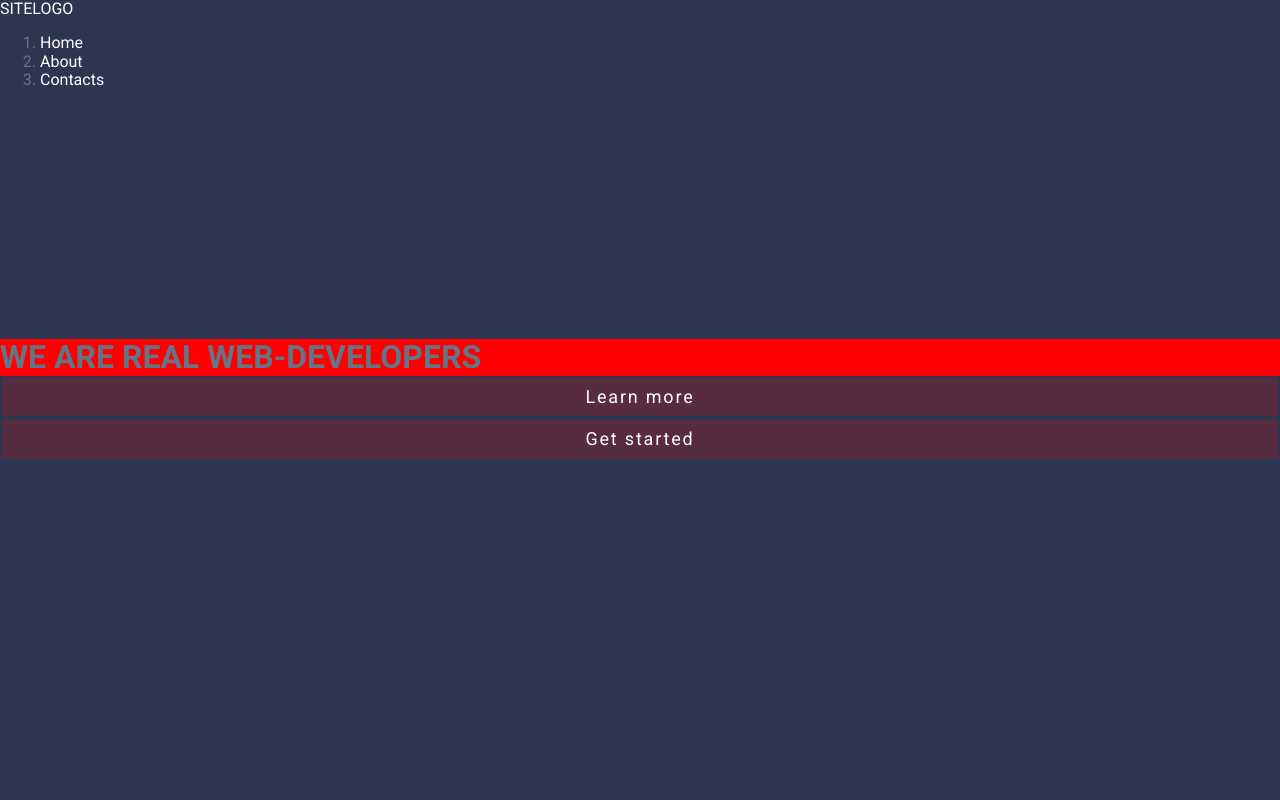
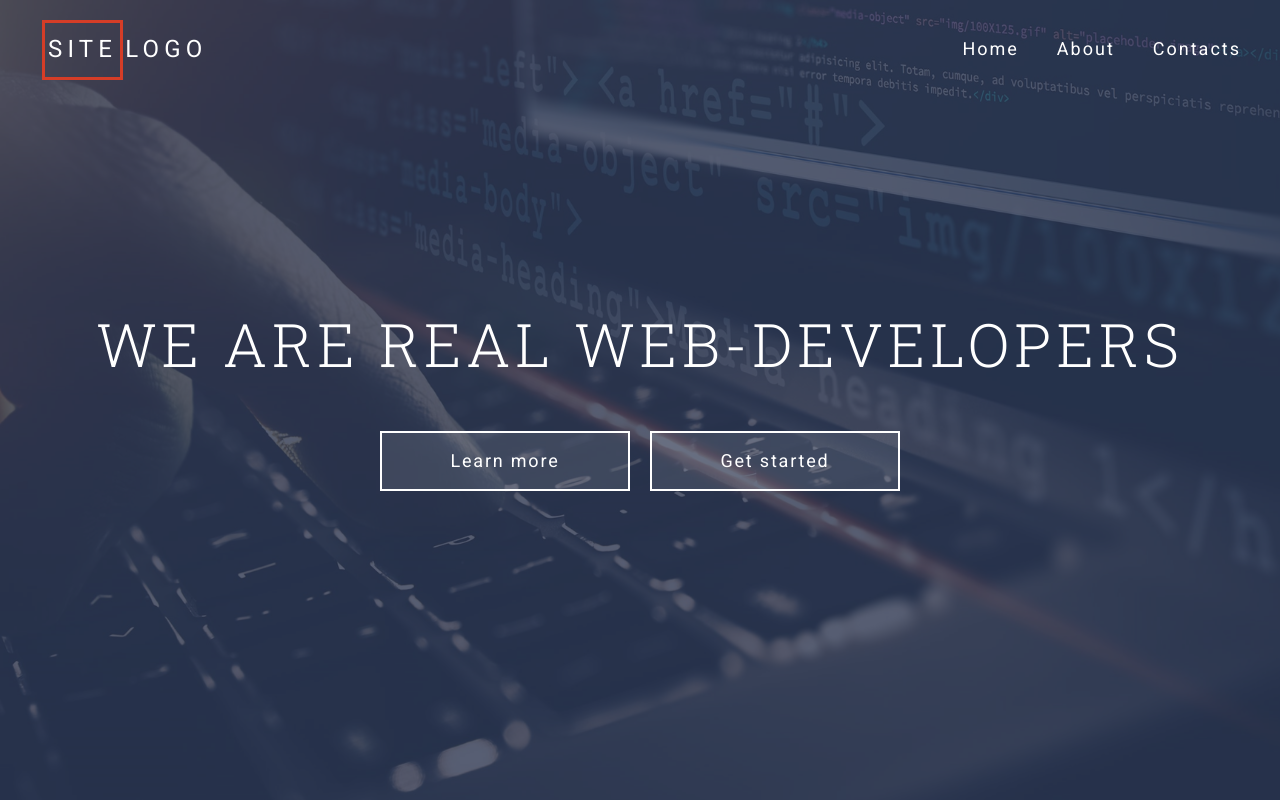
Before and after one commit to Kirashchuk/grid-template-project, a website: page index.html in a window 1280 px wide. Shown: the top 800 px of the page. Drawn offline with Linux system fonts and the light colour scheme.

Commit message:
ended header section

```diff
--- a/assets/scss/common/_classes.scss
+++ b/assets/scss/common/_classes.scss
@@ -10,15 +10,29 @@
   align-items: center;
   justify-content: center;
 
-  background-color: rgba($color-primary, 0.8) ;
-  border: 2px solid $color-primary;
   padding: 0.5em 1em;
 
   font-size: 1.125rem;
   letter-spacing: 0.1em;
+  transition: background-color 0.25s;
+
+  &:hover,
+  &:focus {
+      background-color: $color-accent;
+    }
+
+  &--light {
+    background-color: rgba($color-light, 0.1);
+    border: 2px solid $color-light;
+
+    width: 250px;
+    height: 60px;
+  }
 
   &--primary {
+    background-color: rgba($color-primary, 0.8);
     height: 60px;
+    border: 2px solid $color-primary;
 
     @include sm-min {
       width: 350px;
--- a/assets/scss/common/_typography.scss
+++ b/assets/scss/common/_typography.scss
@@ -17,6 +17,15 @@ body {
   background-color: $color-light;
 }
 
+h1 {
+  font-size: 3.75rem;
+  letter-spacing: 0.08em;
+  color: $color-light;
+  font-weight: 300;
+  font-family: $font-header;
+  text-align: center;
+}
+
 a {
   text-decoration: none;
   color: $color-light;
--- a/assets/scss/components/header/_header-content.scss
+++ b/assets/scss/components/header/_header-content.scss
@@ -2,10 +2,20 @@
 @use "../../mixins" as *;
 
 .header-content {
-  background-color: red;
-  width: 100%;
+  position: relative;
+  z-index: 1;
+
+  &__container {
+    @extend %container;
+  }
 
   &__title {
-    margin: 0;
+    margin: 0 0 53px;
+  }
+
+  &__actions {
+    display: flex;
+    gap: $gap;
+    justify-content: center;
   }
 }
--- a/assets/scss/components/header/_header-logo.scss
+++ b/assets/scss/components/header/_header-logo.scss
@@ -1,2 +1,21 @@
 @use "../../presets" as *;
 @use "../../mixins" as *;
+
+.header-logo {
+  &__link {
+    display: block;
+    padding: 0;
+    gap: 20px;
+    font-size: 1.5rem;
+    padding: $gap 0 $gap 20px;
+    letter-spacing: 5.2px;
+    margin-left: 2px;
+  }
+
+  &__accent {
+    display: inline-block;
+    padding: 13px 3px 13px 3px;
+    border: 3px solid $color-highlight;
+    margin-right: 2px;
+  }
+}
--- a/assets/scss/components/header/_header-menu.scss
+++ b/assets/scss/components/header/_header-menu.scss
@@ -4,4 +4,16 @@
 .header-menu {
   position:absolute;
   top: 0;
+  right: 0;
+  left: 0;
+  z-index: 2;
+
+  &__container {
+    @extend %container;
+
+    display: grid;
+    gap: $gap;
+    grid-template-columns: auto 1fr;
+    align-items: center;
+  }
 }
--- a/assets/scss/components/header/_header-navbar.scss
+++ b/assets/scss/components/header/_header-navbar.scss
@@ -1,2 +1,39 @@
 @use "../../presets" as *;
 @use "../../mixins" as *;
+
+.header-navbar {
+
+  &__btn {
+    display: none;
+
+    &-row {
+
+    }
+
+  }
+
+  &__list {
+    display: grid;
+    grid-template-columns: repeat(auto-fit, minmax(50px, max-content));
+    gap: 0;
+    justify-content: end;
+
+    @include unlist;
+  }
+
+  &__item {
+
+  }
+
+  &__link {
+    font-size: 18px;
+    letter-spacing: 2px;
+    padding: 19px;
+    transition: color 0.25s;
+
+    &:hover,
+    &:focus {
+      color: $color-accent;
+    }
+  }
+}
--- a/assets/scss/components/header/_header-overlay.scss
+++ b/assets/scss/components/header/_header-overlay.scss
@@ -1,2 +1,8 @@
 @use "../../presets" as *;
 @use "../../mixins" as *;
+
+.header-overlay {
+  @include abs-position;
+  background-color: $color-primary;
+  opacity: 0.8;
+}
--- a/assets/scss/components/header/_header.scss
+++ b/assets/scss/components/header/_header.scss
@@ -3,8 +3,11 @@
 
 .header {
   position: relative;
-  display: flex;
-  align-items: center;
+  background-position: 50% 50%;
+  background-size: cover;
   background-color: $color-primary;
   min-height: 100vh;
+
+  display: grid;
+  align-content: center;
 }
--- a/assets/scss/mixins/_extends.scss
+++ b/assets/scss/mixins/_extends.scss
@@ -0,0 +1,8 @@
+@use "../presets" as *;
+@use "mixins" as *;
+@use "mixins-media" as *;
+
+%container {
+      width: min(100% - $gap * 2, $container);
+        margin-inline: auto;
+}
--- a/assets/scss/presets/_variables.scss
+++ b/assets/scss/presets/_variables.scss
@@ -17,3 +17,5 @@ $gap-x2: $gap * 2;
 $gap-x3: $gap * 3;
 $gap-x4: $gap * 4;
 $gap-x5: $gap * 5;
+
+$container: $ul;
--- a/index.html
+++ b/index.html
@@ -20,7 +20,7 @@
 
 <body>
 
-  <header class="header">
+  <header class="header" style="background-image: url(assets/img/img-header.png);">
 
     <div class="header-content">
       <div class="header-content__container">
@@ -65,6 +65,7 @@
     </div>
 
     <div class="header-overlay"></div>
+
   </header>
 
   <main>
```
Also changed, not shown: assets/css/style.css, assets/css/style.min.css.
